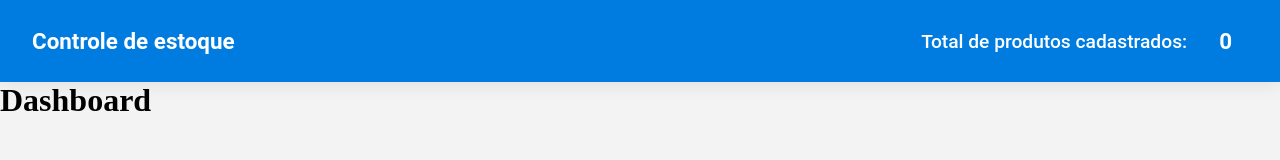
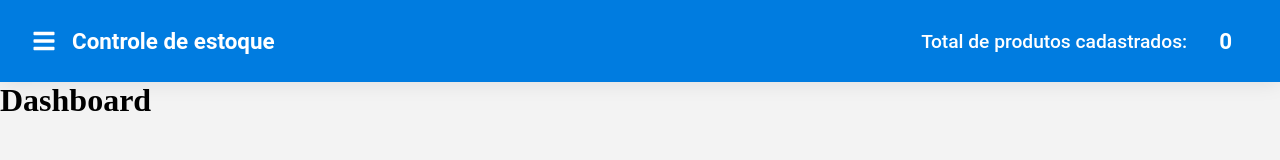
Before and after one commit to michelwene/Controle-de-estoque, a React (Create React App) app: page / in a window 1280 px wide. Shown: the top 160 px of the page. Built offline with nearby package versions, Linux system fonts and the light colour scheme.

Commit message:
style: sidebar

```diff
--- a/src/App.tsx
+++ b/src/App.tsx
@@ -1,3 +1,4 @@
+import Sidebar from "components/Sidebar";
 import { BrowserRouter, Route, Routes } from "react-router-dom";
 import RoutesComponent from "routes";
 import { ThemeProvider } from "styled-components";
--- a/src/components/Header/index.tsx
+++ b/src/components/Header/index.tsx
@@ -1,4 +1,5 @@
 import Counter from "components/Counter";
+import Sidebar from "components/Sidebar";
 import Title from "components/Title";
 import React from "react";
 import * as S from "./styles";
@@ -8,7 +9,10 @@ export default class Header extends React.Component {
 		return (
 			<S.Container>
 				<S.Content>
-					<Title title="Controle de estoque" />
+					<S.WrapperMenu>
+						<Sidebar />
+						<Title title="Controle de estoque" />
+					</S.WrapperMenu>
 					<Counter />
 				</S.Content>
 			</S.Container>
--- a/src/components/Header/styles.ts
+++ b/src/components/Header/styles.ts
@@ -16,3 +16,10 @@ export const Content = styled.div`
 	align-items: center;
 	justify-content: space-between;
 `;
+
+export const WrapperMenu = styled.div`
+	display: flex;
+	align-items: center;
+	justify-content: space-between;
+	column-gap: 1rem;
+`;
--- /dev/null
+++ b/src/components/Sidebar/index.tsx
@@ -0,0 +1,37 @@
+import { Link } from "react-router-dom";
+import { FaBars, FaTimes } from "react-icons/fa";
+import * as S from "./styles";
+import { sidebar } from "routes/sidebar";
+import { useState } from "react";
+
+export default function Sidebar() {
+	const [close, setClose] = useState(false);
+	const showSidebar = () => setClose(!close);
+	return (
+		<>
+			<S.Navbar>
+				<S.MenuIconOpen to="#" onClick={showSidebar}>
+					<FaBars />
+				</S.MenuIconOpen>
+			</S.Navbar>
+			<S.SidebarMenu close={close}>
+				<S.MenuIconClose to="#" onClick={showSidebar}>
+					<FaTimes />
+				</S.MenuIconClose>
+
+				{sidebar.map((item, index) => {
+					return (
+						<S.MenuItems key={index}>
+							<S.MenuItemLinks to={item.path}>
+								<>
+									{item.icon}
+									<S.MenuTitle>{item.title}</S.MenuTitle>
+								</>
+							</S.MenuItemLinks>
+						</S.MenuItems>
+					);
+				})}
+			</S.SidebarMenu>
+		</>
+	);
+}
--- /dev/null
+++ b/src/components/Sidebar/styles.ts
@@ -0,0 +1,82 @@
+import { Link } from "react-router-dom";
+import styled from "styled-components";
+
+export const Navbar = styled.nav`
+	display: flex;
+	justify-content: start;
+	align-items: center;
+`;
+export const SidebarMenu = styled.div<{ close: boolean }>`
+	width: 250px;
+	min-height: 100vh;
+	background-color: ${({ theme }) => theme.background.primary};
+	box-shadow: 0 0 20px rgba(0, 0, 0, 0.1);
+	position: fixed;
+	top: 0;
+	left: ${({ close }) => (close ? "0" : "-100%")};
+	transition: 0.6s;
+
+	z-index: 10000;
+`;
+
+export const MenuIconOpen = styled(Link)`
+	display: flex;
+	justify-content: start;
+	font-size: 1.5rem;
+	color: #ffffff;
+
+	transition: filter 0.2s;
+
+	&:hover {
+		filter: brightness(0.8);
+	}
+
+	&:active {
+		color: rgba(0, 0, 0, 0.5);
+	}
+`;
+
+export const MenuIconClose = styled(Link)`
+	display: flex;
+	justify-content: end;
+	font-size: 1.5rem;
+	margin-top: 0.75rem;
+	margin-right: 1rem;
+	color: ${({ theme }) => theme.colors.black};
+
+	&:active {
+		color: rgba(0, 0, 0, 0.5);
+	}
+`;
+
+export const MenuItems = styled.li`
+	list-style: none;
+	display: flex;
+	align-items: center;
+	justify-content: start;
+	width: 100%;
+	height: 90px;
+	padding: 1rem 0 1.25rem;
+`;
+
+export const MenuItemLinks = styled(Link)`
+	display: flex;
+	align-items: center;
+	padding: 0 2rem;
+	font-size: 20px;
+	text-decoration: none;
+
+	transition: text-decoration 0.2s;
+
+	&:hover {
+		text-decoration: underline;
+	}
+`;
+
+export const MenuTitle = styled.span`
+	font-size: ${({ theme }) => theme.fontSizes.md};
+	font-weight: 600;
+	color: ${({ theme }) => theme.colors.white};
+	font-family: ${({ theme }) => theme.fonts.primary};
+	color: ${({ theme }) => theme.colors.black};
+`;
--- a/src/pages/Dashboard/index.tsx
+++ b/src/pages/Dashboard/index.tsx
@@ -1,7 +1,9 @@
 export default function Dashboard() {
 	return (
-		<div>
-			<h1>Dashboard</h1>
-		</div>
+		<>
+			<div>
+				<h1>Dashboard</h1>
+			</div>
+		</>
 	);
 }
--- a/src/routes/sidebar.ts
+++ b/src/routes/sidebar.ts
@@ -8,7 +8,7 @@ export const sidebar = [
 	},
 	{
 		title: "Produtos",
-		path: "/products",
+		path: "/produtos",
 		icon: FaUsers,
 	},
 ];
```
